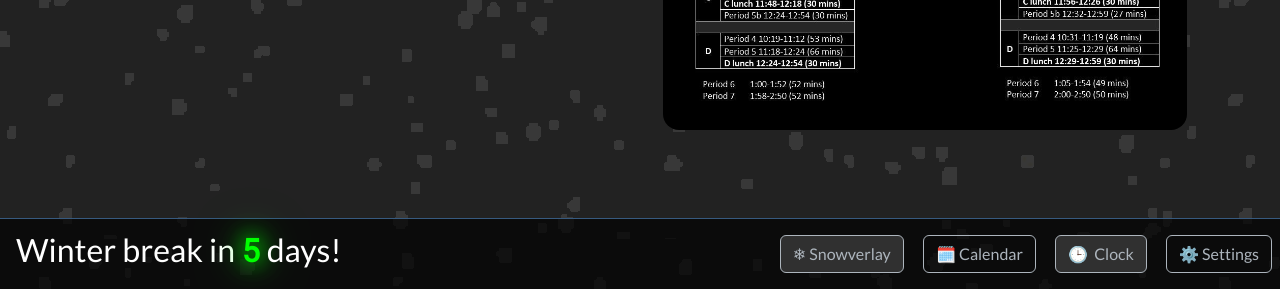
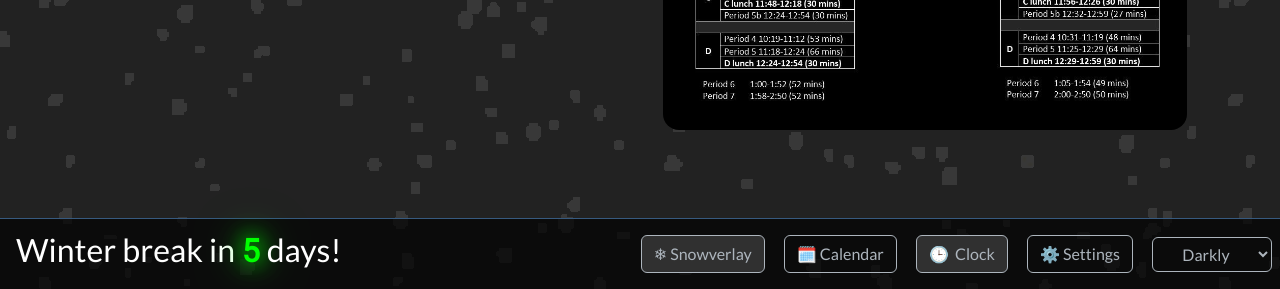
Before and after one commit to bridgeland-hs/bridgeland-hs.github.io, a website: page schedule/index.html in a window 1280 px wide. Shown: the part 511-800 px from the top of the page. Drawn offline with nearby package versions, Linux system fonts and the light colour scheme.

Commit message:
Add style picker

```diff
--- a/schedule/index.html
+++ b/schedule/index.html
@@ -8,7 +8,7 @@
     <link rel="icon" type="image/png" href="./icon.png">
     <link rel="apple-touch-icon" href="./icon.png">
     <link rel="shortcut icon" href="./icon.png">
-    <link rel="stylesheet" href="https://cdn.jsdelivr.net/npm/bootswatch@5.1.2/dist/darkly/bootstrap.min.css">
+    <link id="bootswatch" rel="stylesheet" href="https://cdn.jsdelivr.net/npm/bootswatch@5.1.2/dist/darkly/bootstrap.min.css">
     <link rel="stylesheet" href="./style.css">
     <title>BHS Schedule</title>
 </head>
@@ -88,6 +88,33 @@
         </button>
         <button class="btn btn-outline-light" id="settings-toggle" title="Toggle Settings Panel">⚙️&nbsp;Settings
         </button>
+        <select name="style" id="style" class="btn btn-outline-light" onload="updateStyle();">
+            <option value="zephyr">Zephyr</option>
+            <option value="yeti">Yeti</option>
+            <option value="vapor">Vapor</option>
+            <option value="united">United</option>
+            <option value="superhero">Superhero</option>
+            <option value="spacelab">Spacelab</option>
+            <option value="solar">Solar</option>
+            <option value="slate">Slate</option>
+            <option value="sketchy">Sketchy</option>
+            <option value="simplex">Simplex</option>
+            <option value="sandstone">Sandstone</option>
+            <option value="quartz">Quartz</option>
+            <option value="pulse">Pulse</option>
+            <option value="morph">Morph</option>
+            <option value="minty">Minty</option>
+            <option value="materia">Materia</option>
+            <option value="lux">Lux</option>
+            <option value="lumen">Lumen</option>
+            <option value="litera">Litera</option>
+            <option value="journal">Journal</option>
+            <option value="flatly">Flatly</option>
+            <option value="darkly" selected>Darkly</option>
+            <option value="cyborg">Cyborg</option>
+            <option value="cosmo">Cosmo</option>
+            <option value="cerulean">Cerulean</option>
+        </select>
     </div>
 </div>
 
--- a/schedule/schedule.js
+++ b/schedule/schedule.js
@@ -396,6 +396,12 @@ function addDayProgressBar() {
   });
 }
 
+const updateStyle = () => {
+  document.querySelector('#bootswatch').href = `https://cdn.jsdelivr.net/npm/bootswatch@5.1.2/dist/${document.querySelector('select#style').value}/bootstrap.min.css`;
+};
+
+document.querySelector('select#style').addEventListener('input', updateStyle);
+
 addDayProgressBar();
 timeLoopAndUpdate();
 setInterval(timeLoopAndUpdate, 1000 / speed);
--- a/schedule/style.css
+++ b/schedule/style.css
@@ -87,7 +87,7 @@ small {
     width: 100vw;
 }
 
-#tray button, #tray a {
+#tray button, #tray a, #tray select {
     margin: 1em 0.5em;
 }
 
```
